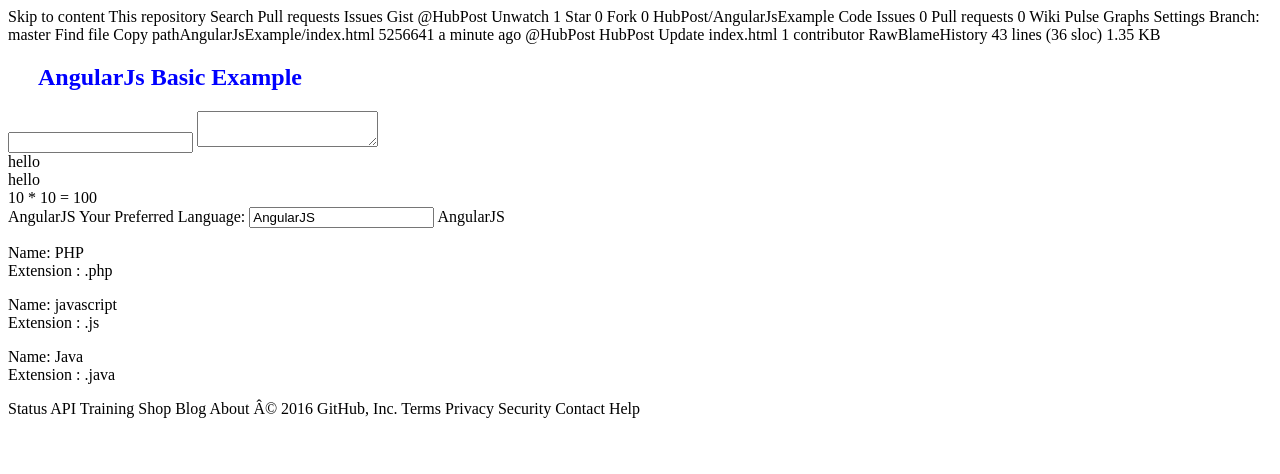
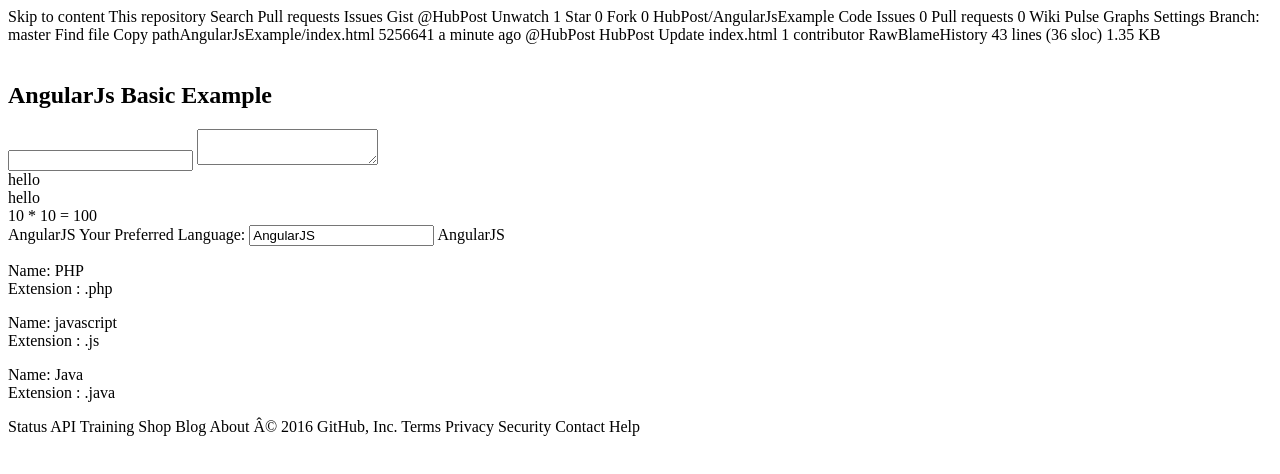
Before and after one commit to HubPost/AngularJsExample, a plain HTML site: page index.html in a window 1280 px wide. Drawn offline with nearby package versions, Linux system fonts and the light colour scheme.

Commit message:
Update index.html

```diff
--- a/index.html
+++ b/index.html
@@ -23,8 +23,9 @@ RawBlameHistory     43 lines (36 sloc)  1.35 KB
 <script src = "https://ajax.googleapis.com/ajax/libs/angularjs/1.5.6/angular.min.js"> </script>
 </head>
 <body>
-
-	<h2 style="color:blue;margin-left:30px;"> AngularJs Basic Example </h2>
+	<br>
+	<br>
+	<h2> AngularJs Basic Example </h2>
 	<!--  1. ng-model directive -->
 	<input type="text" ng-model="name">
 	<!--  OR use the following for input  -->
```
